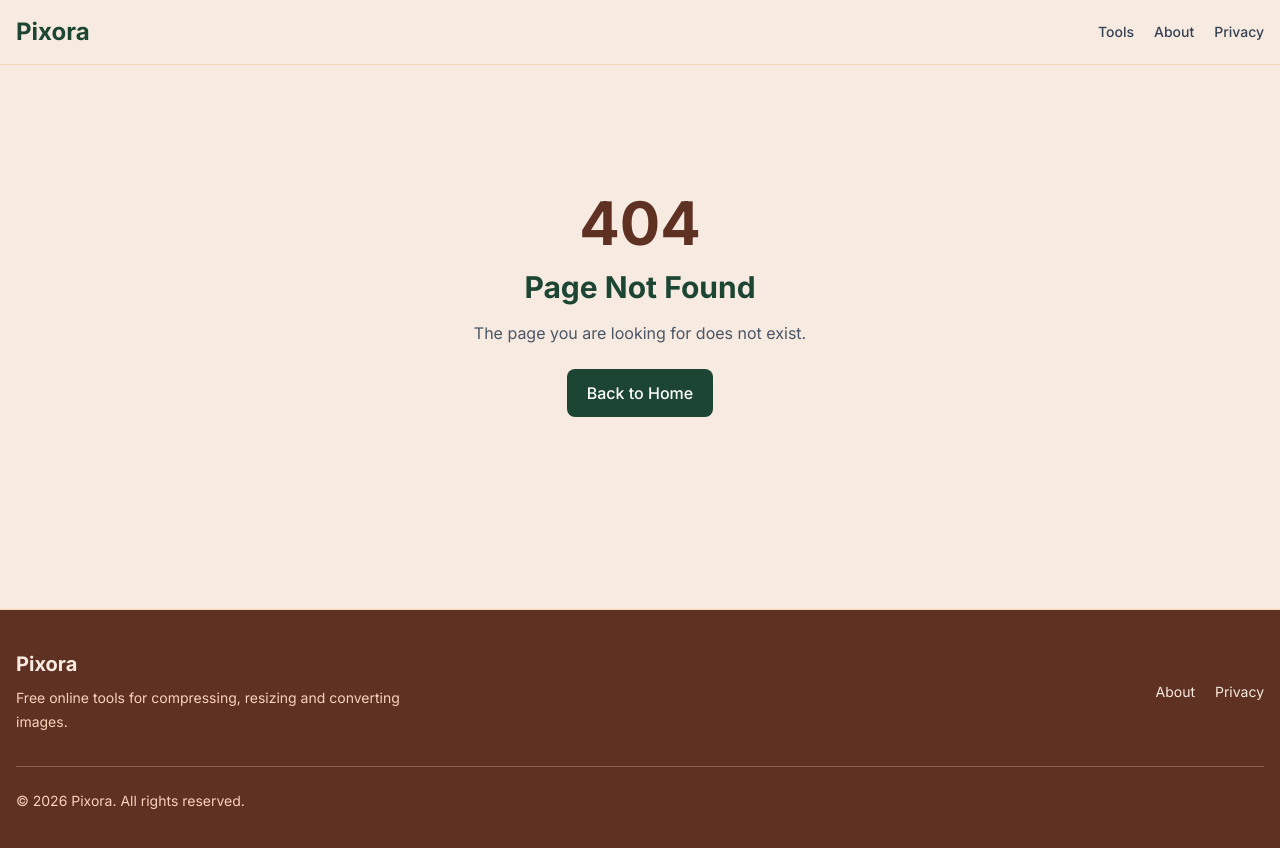
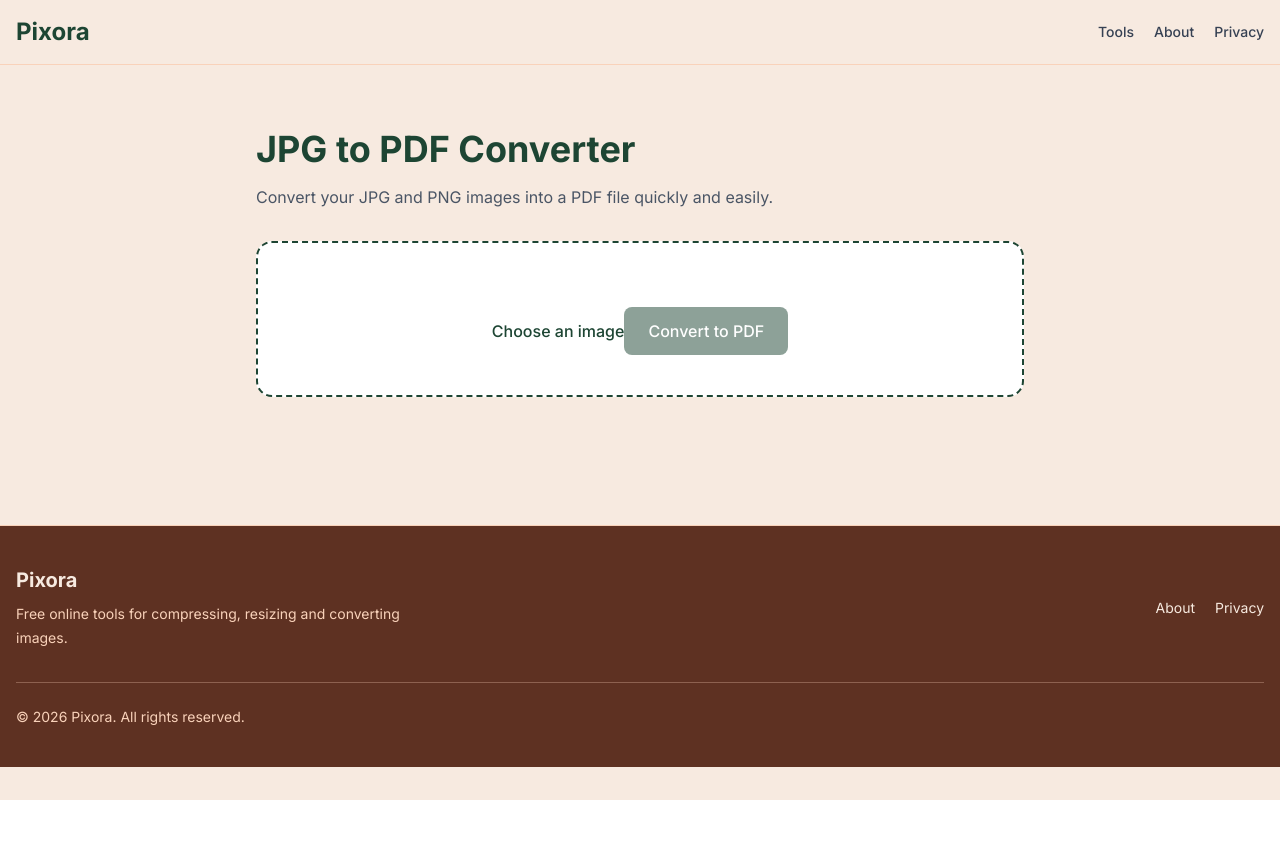
Before and after one commit to ar4843991-svg/pixora, a React (Vite) app: page /tools/jpg-to-pdf in a window 1280 px wide. Shown: the top 848 px of the page. After the commit the page ends 800 px from the top, so only its background shows below. Built offline with nearby package versions, Linux system fonts and the light colour scheme.

Commit message:
Add JPG to PDF tool

```diff
--- a/package.json
+++ b/package.json
@@ -11,6 +11,7 @@
   },
   "dependencies": {
     "@tailwindcss/vite": "^4.3.3",
+    "jspdf": "^4.2.1",
     "react": "^19.2.8",
     "react-dom": "^19.2.8",
     "react-helmet-async": "^3.0.0",
--- a/src/App.jsx
+++ b/src/App.jsx
@@ -11,7 +11,7 @@ import Footer from './components/Footer'
 import NotFound from './pages/NotFound'
 import About from './pages/About'
 import Privacy from './pages/Privacy'
-
+import JpgToPdf from './tools/pdf/JpgToPdf'
 function App() {
   return (
     <BrowserRouter>
@@ -50,6 +50,11 @@ function App() {
             <Route path="*" element={<NotFound />} />
             <Route path="/about" element={<About />} />
             <Route path="/privacy" element={<Privacy />} />
+            <Route
+
+  path="/tools/jpg-to-pdf"
+  element={<JpgToPdf />}
+/>
 
           </Routes>
         </main>
--- a/src/Data/tools.js
+++ b/src/Data/tools.js
@@ -27,6 +27,13 @@ const tools = [
   icon: '🌐',
   action: 'Convert to WebP',
 },
+{
+  title: 'JPG to PDF',
+  slug: 'jpg-to-pdf',
+  description: 'Convert JPG and PNG images to PDF format.',
+  icon: '📄',
+  action: 'Convert to PDF',
+},
 ]
 
 export default tools
--- /dev/null
+++ b/src/tools/pdf/JpgToPdf.jsx
@@ -0,0 +1,111 @@
+import { useState } from 'react'
+import { jsPDF } from 'jspdf'
+import SEO from '../../components/SEO'
+
+function JpgToPdf() {
+  const [file, setFile] = useState(null)
+  const [error, setError] = useState('')
+
+  function handleFileChange(event) {
+    const selectedFile = event.target.files[0]
+
+    if (!selectedFile) return
+
+    if (!['image/jpeg', 'image/png'].includes(selectedFile.type)) {
+      setError('Please select a JPG or PNG image.')
+      setFile(null)
+      return
+    }
+
+    setError('')
+    setFile(selectedFile)
+  }
+
+  function handleConvert() {
+    if (!file) return
+
+    const imageUrl = URL.createObjectURL(file)
+    const image = new Image()
+
+    image.onload = () => {
+      const pdf = new jsPDF({
+        orientation: image.width > image.height ? 'landscape' : 'portrait',
+        unit: 'px',
+        format: [image.width, image.height],
+      })
+
+      pdf.addImage(
+        image,
+        file.type === 'image/png' ? 'PNG' : 'JPEG',
+        0,
+        0,
+        image.width,
+        image.height
+      )
+
+      pdf.save('pixora-image.pdf')
+      URL.revokeObjectURL(imageUrl)
+    }
+
+    image.src = imageUrl
+  }
+
+  return (
+    <>
+      <SEO
+        title="JPG to PDF Converter | Pixora"
+        description="Convert JPG and PNG images to PDF online with Pixora."
+      />
+
+      <section className="px-4 py-16">
+        <div className="mx-auto max-w-3xl">
+          <h1 className="text-3xl font-bold text-[#1D4533] sm:text-4xl">
+            JPG to PDF Converter
+          </h1>
+
+          <p className="mt-4 text-gray-600">
+            Convert your JPG and PNG images into a PDF file quickly and easily.
+          </p>
+
+          <div className="mt-8 rounded-2xl border-2 border-dashed border-[#1D4533] bg-white p-10 text-center">
+            <label className="cursor-pointer">
+              <span className="font-medium text-[#1D4533]">
+                Choose an image
+              </span>
+
+              <input
+                type="file"
+                accept="image/jpeg,image/png"
+                onChange={handleFileChange}
+                className="hidden"
+              />
+            </label>
+
+            {file && (
+              <p className="mt-4 text-sm text-gray-600">
+                Selected: {file.name}
+              </p>
+            )}
+
+            {error && (
+              <p className="mt-4 text-sm font-medium text-red-600">
+                {error}
+              </p>
+            )}
+
+            <button
+              type="button"
+              onClick={handleConvert}
+              disabled={!file}
+              className="mt-6 rounded-lg bg-[#1D4533] px-6 py-3 font-medium text-white transition hover:opacity-90 disabled:cursor-not-allowed disabled:opacity-50"
+            >
+              Convert to PDF
+            </button>
+          </div>
+        </div>
+      </section>
+    </>
+  )
+}
+
+export default JpgToPdf
```
Also changed, not shown: 1 other file (tests, documents, lock files or other folders).
